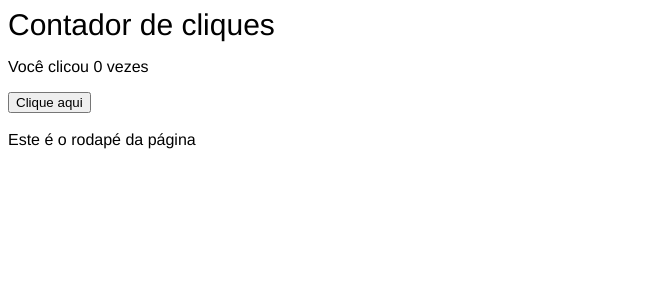
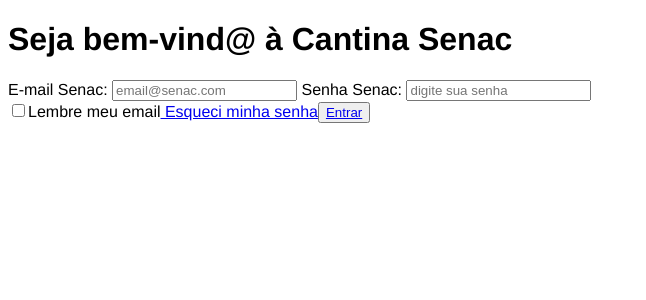
Before and after one commit to prof-lucas-senac/cantina-senac-2025-front, an Angular app: page / in a window 1280 px wide. Shown: the top 300 px of the page, without its empty margins (0-646 px from the left). Built offline with nearby package versions, Linux system fonts and the light colour scheme.

Commit message:
implementado alterações no html

```diff
--- a/src/app/app.component.html
+++ b/src/app/app.component.html
@@ -1,8 +1 @@
-<header> Contador de cliques  </header>
-    <main>
-        <p>Você clicou <span id="texto">0</span> vezes</p>
-        <button id="botao">Clique aqui </button>
-
-    </main>
-    <br>
-    <footer> Este é o rodapé da página </footer>
+    <app-login></app-login>
--- a/src/app/app.component.ts
+++ b/src/app/app.component.ts
@@ -1,10 +1,11 @@
 import { Component } from '@angular/core';
 import { RouterOutlet } from '@angular/router';
+import { LoginComponent } from './components/login/login.component';
 
 @Component({
   selector: 'app-root',
   standalone: true,
-  imports: [RouterOutlet],
+  imports: [RouterOutlet, LoginComponent],
   templateUrl: './app.component.html',
   styleUrl: './app.component.css'
 })
--- /dev/null
+++ b/src/app/components/login/login.component.html
@@ -0,0 +1,13 @@
+
+  <h1>Seja bem-vind&#64; à Cantina Senac</h1>
+  <form>
+    <label for="email">E-mail Senac: </label>
+    <input type="email" id="email" placeholder="email@senac.com" >
+    <label for="senha"> Senha Senac: </label>
+    <input type="password" id="senha" placeholder="digite sua senha" >
+  </form>
+
+  <input type="checkbox" id="lembrarEmail">
+  <label for="lembrarEmail">Lembre meu email</label>
+  <a href="#"> Esqueci minha senha</a>
+  <button><a href="entrar">Entrar</a></button>
```
Also changed, not shown: src/app/components/login/login.component.ts (added, +12 -0 lines), src/app/components/login/login.component.css (added), 1 other file (tests, documents, lock files or other folders).
